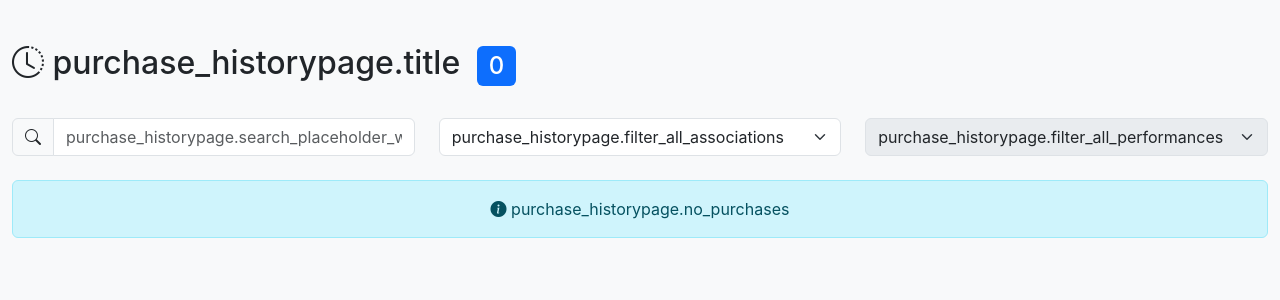
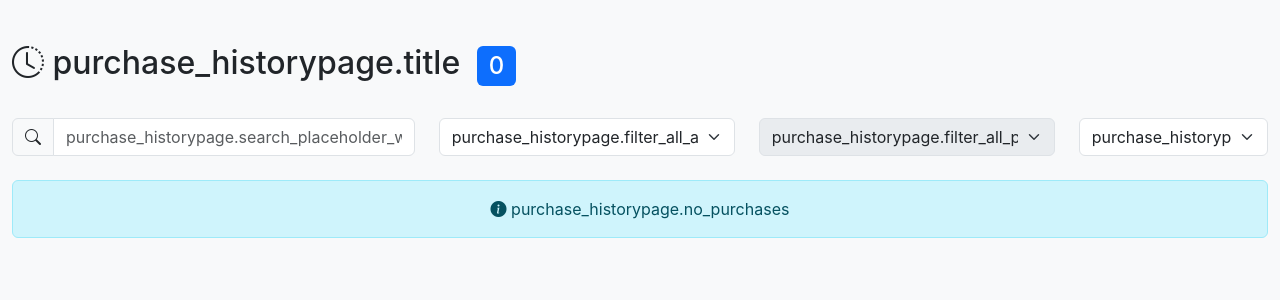
Before and after one commit to Mmaarten23/iftf_duoverkoop, a Django app: page /purchase_history/ in a window 1280 px wide. Shown: the part 62-362 px from the top of the page. Run offline with Django 4.2, Linux system fonts and the light colour scheme; the visitor is signed in with stand-in values (Sample User, id 1); data that the repository does not hold is empty.

Commit message:
feat: implement asynchronous email confirmation with status tracking and resend functionality

```diff
--- a/iftf_duoverkoop/settings.py
+++ b/iftf_duoverkoop/settings.py
@@ -29,7 +29,8 @@ ALLOWED_HOSTS = [
     "iftf-duoverkoop.onrender.com",
     "iftfduoverkoop.dpdns.org",
     "www.iftfduoverkoop.dpdns.org",
-    "mg.iftfduoverkoop.dpdns.org"
+    "mg.iftfduoverkoop.dpdns.org",
+    "localhost",
 ]
 CSRF_TRUSTED_ORIGINS = [
     "https://iftf-duoverkoop.onrender.com",
@@ -148,7 +149,7 @@ DEFAULT_AUTO_FIELD = 'django.db.models.BigAutoField'
 # https://docs.djangoproject.com/en/4.1/topics/email/
 
 EMAIL_BACKEND = 'django.core.mail.backends.smtp.EmailBackend'  # For development; change to SMTP for production
-SEND_EMAILS = True # os.environ.get("SEND_EMAILS", "False").lower() == "true" # Control email sending via environment variable
+SEND_EMAILS = os.environ.get("SEND_EMAILS", "False").lower() == "true" # Control email sending via environment variable
 EMAIL_HOST = 'smtp.eu.mailgun.org'
 EMAIL_PORT = 587
 EMAIL_USE_TLS = True
--- a/iftf_duoverkoop/src/core/admin.py
+++ b/iftf_duoverkoop/src/core/admin.py
@@ -46,10 +46,10 @@ class PerformanceAdmin(admin.ModelAdmin):
 
 @admin.register(Purchase)
 class PurchaseAdmin(admin.ModelAdmin):
-    list_display = ['id', 'name', 'email', 'ticket1', 'ticket2', 'date', 'created_by']
-    list_filter = ['date', 'ticket1__association']
+    list_display = ['id', 'name', 'email', 'ticket1', 'ticket2', 'date', 'created_by', 'email_status']
+    list_filter = ['date', 'ticket1__association', 'email_status']
     search_fields = ['name', 'email', 'verification_code']
-    readonly_fields = ['verification_code', 'created_by', 'date']
+    readonly_fields = ['verification_code', 'created_by', 'date', 'email_status']
 
 
 @admin.register(PurchaseAuditLog)
--- a/iftf_duoverkoop/src/views/history.py
+++ b/iftf_duoverkoop/src/views/history.py
@@ -1,9 +1,10 @@
 """
-views/history.py – Purchase history, edit, and delete views.
+views/history.py – Purchase history, edit, delete, and resend-email views.
 """
 import json
 from datetime import datetime
 
+from django.conf import settings
 from django.contrib.auth.decorators import login_required, permission_required
 from django.http import HttpRequest, HttpResponse, JsonResponse
 from django.shortcuts import render, get_object_or_404
@@ -12,6 +13,7 @@ from django.views.decorators.http import require_POST
 
 from iftf_duoverkoop.src.core.models import Purchase
 from iftf_duoverkoop.src.core.auth import get_client_ip, log_purchase_action, can_edit_purchases
+from iftf_duoverkoop.src.core.email import send_confirmation_email_async, build_confirmation_message
 from iftf_duoverkoop.src import db
 
 
@@ -29,6 +31,8 @@ def purchase_history(request: HttpRequest) -> HttpResponse:
         'available_performances': db.get_readable_keyed_performances(),
         'associations': db.get_all_associations(),
         'user_can_edit': can_edit_purchases(request.user),
+        'send_emails_enabled': settings.SEND_EMAILS,
+        'email_status_choices': Purchase.EMAIL_STATUS_CHOICES,
     })
 
 
@@ -153,3 +157,33 @@ def delete_purchase(request: HttpRequest, purchase_id: int) -> JsonResponse:
         return JsonResponse({'success': True})
     except Exception as e:
         return JsonResponse({'success': False, 'error': str(e)}, status=500)
+
+
+@require_POST
+@login_required
+@permission_required('iftf_duoverkoop.change_purchase', raise_exception=True)
+def resend_email(request: HttpRequest, purchase_id: int) -> JsonResponse:
+    """
+    Resend the confirmation email for a purchase.
+
+    Always allowed regardless of current email_status. The caller should
+    warn the user first when the status is already SENT (handled on the
+    front end via a confirmation dialog).
+
+    Returns JSON:
+        { "success": true, "already_sent": <bool> }   on dispatch
+        { "success": false, "error": "…" }             on error
+    """
+    if not settings.SEND_EMAILS:
+        return JsonResponse(
+            {'success': False, 'error': _('purchase_history.resend_email_disabled')},
+            status=400,
+        )
+    try:
+        purchase = get_object_or_404(Purchase, id=purchase_id)
+        already_sent = purchase.email_status == Purchase.EMAIL_SENT
+        subject, message = build_confirmation_message(purchase)
+        send_confirmation_email_async(purchase, subject, message)
+        return JsonResponse({'success': True, 'already_sent': already_sent})
+    except Exception as e:
+        return JsonResponse({'success': False, 'error': str(e)}, status=500)
--- a/iftf_duoverkoop/templates/purchase_history/purchase_history.html
+++ b/iftf_duoverkoop/templates/purchase_history/purchase_history.html
@@ -67,7 +67,7 @@
                        placeholder="{% translate 'purchase_historypage.search_placeholder_with_code' %}">
             </div>
         </div>
-        <div class="col-md-4">
+        <div class="col-md-3">
             <select class="form-select" id="associationFilter">
                 <option value="">{% translate "purchase_historypage.filter_all_associations" %}</option>
                 {% for association in associations %}
@@ -75,9 +75,18 @@
                 {% endfor %}
             </select>
         </div>
-        <div class="col-md-4">
+        <div class="col-md-3">
             <select class="form-select" id="performanceFilter" disabled>
                 <option value="">{% translate "purchase_historypage.filter_all_performances" %}</option>
+            </select>
+        </div>
+        <div class="col-md-2">
+            <select class="form-select" id="emailStatusFilter">
+                <option value="">{% translate "purchase_historypage.filter_all_email_statuses" %}</option>
+                <option value="PENDING">{% translate "purchase_historypage.email_status_pending" %}</option>
+                <option value="SENT">{% translate "purchase_historypage.email_status_sent" %}</option>
+                <option value="FAILED">{% translate "purchase_historypage.email_status_failed" %}</option>
+                <option value="NOT_SENT">{% translate "purchase_historypage.email_status_not_sent" %}</option>
             </select>
         </div>
     </div>
@@ -91,7 +100,8 @@
              data-association1="{{ purchase.ticket1.association.name }}"
              data-association2="{{ purchase.ticket2.association.name }}"
              data-ticket1-key="{{ purchase.ticket1.key }}"
-             data-ticket2-key="{{ purchase.ticket2.key }}">
+             data-ticket2-key="{{ purchase.ticket2.key }}"
+             data-email-status="{{ purchase.email_status }}">
             <div class="card purchase-card">
                 <div class="card-body">
                     <div class="row align-items-center">
@@ -123,6 +133,17 @@
                                 <i class="bi bi-shield-check text-primary"></i>
                                 <code class="text-primary">{{ purchase.verification_code }}</code>
                             </div>
+                            <div class="mt-1">
+                                {% if purchase.email_status == 'SENT' %}
+                                <span class="badge bg-success"><i class="bi bi-envelope-check-fill"></i> {% translate "purchase_historypage.email_status_sent" %}</span>
+                                {% elif purchase.email_status == 'FAILED' %}
+                                <span class="badge bg-danger"><i class="bi bi-envelope-x-fill"></i> {% translate "purchase_historypage.email_status_failed" %}</span>
+                                {% elif purchase.email_status == 'PENDING' %}
+                                <span class="badge bg-warning text-dark"><i class="bi bi-envelope-fill"></i> {% translate "purchase_historypage.email_status_pending" %}</span>
+                                {% else %}
+                                <span class="badge bg-secondary"><i class="bi bi-envelope-slash-fill"></i> {% translate "purchase_historypage.email_status_not_sent" %}</span>
+                                {% endif %}
+                            </div>
                         </div>
 
                         <div class="col-md-5">
@@ -137,8 +158,16 @@
                         </div>
 
                         <div class="col-md-1 text-end">
+                            {% if send_emails_enabled %}
+                            <button class="btn btn-sm btn-outline-secondary resend-email-btn mb-1"
+                                    data-purchase-id="{{ purchase.id }}"
+                                    data-email-status="{{ purchase.email_status }}"
+                                    title="{% translate 'purchase_historypage.resend_email' %}">
+                                <i class="bi bi-envelope-plus-fill"></i>
+                            </button>
+                            {% endif %}
                             {% if user_can_edit %}
-                            <button class="btn btn-sm btn-outline-primary edit-btn"
+                            <button class="btn btn-sm btn-outline-primary edit-btn mb-1"
                                     data-purchase-id="{{ purchase.id }}"
                                     data-ticket1-key="{{ purchase.ticket1.key }}"
                                     data-ticket2-key="{{ purchase.ticket2.key }}"
@@ -270,7 +299,10 @@ const translations = {
     extraChargeRequired: "{% translate 'purchase_historypage.extra_charge_required' %}",
     refundDue: "{% translate 'purchase_historypage.refund_due' %}",
     noPriceChange: "{% translate 'purchase_historypage.no_price_change' %}",
-    errorOccurred: "{% translate 'error.generic_error' %}"
+    errorOccurred: "{% translate 'error.generic_error' %}",
+    resendConfirmAlreadySent: "{% translate 'purchase_historypage.resend_email_confirm_already_sent' %}",
+    resendSuccess: "{% translate 'purchase_historypage.resend_email_success' %}",
+    resendFailed: "{% translate 'purchase_historypage.resend_email_failed' %}",
 };
 
 document.addEventListener('DOMContentLoaded', function() {
@@ -279,6 +311,7 @@ document.addEventListener('DOMContentLoaded', function() {
     const filterButtons = document.querySelectorAll('[data-filter]');
     const associationFilter = document.getElementById('associationFilter');
     const performanceFilter = document.getElementById('performanceFilter');
+    const emailStatusFilter = document.getElementById('emailStatusFilter');
     let currentFilter = 'all';
     let performancePrices = {};
 
@@ -344,6 +377,11 @@ document.addEventListener('DOMContentLoaded', function() {
         filterPurchases(searchInput.value.toLowerCase(), currentFilter);
     });
 
+    // Email status filter change
+    emailStatusFilter.addEventListener('change', function() {
+        filterPurchases(searchInput.value.toLowerCase(), currentFilter);
+    });
+
     function filterPurchases(searchTerm, filter) {
         const today = new Date();
         const weekAgo = new Date(today.getTime() - 7 * 24 * 60 * 60 * 1000);
@@ -365,10 +403,49 @@ document.addEventListener('DOMContentLoaded', function() {
             // Association and performance filter matching
             const associationMatch = associationFilter.value === '' || item.dataset.association1 === associationFilter.value || item.dataset.association2 === associationFilter.value;
             const performanceMatch = performanceFilter.value === '' || item.dataset.ticket1Key === performanceFilter.value || item.dataset.ticket2Key === performanceFilter.value;
+            const emailStatusMatch = emailStatusFilter.value === '' || item.dataset.emailStatus === emailStatusFilter.value;
 
-            item.style.display = matchesSearch && matchesFilter && associationMatch && performanceMatch ? '' : 'none';
+            item.style.display = matchesSearch && matchesFilter && associationMatch && performanceMatch && emailStatusMatch ? '' : 'none';
         });
     }
+
+    // Resend email functionality
+    document.querySelectorAll('.resend-email-btn').forEach(btn => {
+        btn.addEventListener('click', function() {
+            const purchaseId = this.dataset.purchaseId;
+            const emailStatus = this.dataset.emailStatus;
+
+            if (emailStatus === 'SENT') {
+                if (!confirm(translations.resendConfirmAlreadySent)) {
+                    return;
+                }
+            }
+
+            const button = this;
+            button.disabled = true;
+
+            fetch(`/purchase_history/resend-email/${purchaseId}/`, {
+                method: 'POST',
+                headers: {
+                    'X-CSRFToken': document.querySelector('[name=csrfmiddlewaretoken]').value
+                }
+            })
+            .then(response => response.json())
+            .then(data => {
+                button.disabled = false;
+                if (data.success) {
+                    alert(translations.resendSuccess);
+                } else {
+                    alert(data.error || translations.resendFailed);
+                }
+            })
+            .catch(error => {
+                button.disabled = false;
+                console.error('Error:', error);
+                alert(translations.resendFailed);
+            });
+        });
+    });
 
     {% if user_can_edit %}
     // Edit functionality
--- a/iftf_duoverkoop/urls.py
+++ b/iftf_duoverkoop/urls.py
@@ -6,7 +6,7 @@ from django.views.static import serve
 
 from iftf_duoverkoop.src.views.auth import login_view, logout_view
 from iftf_duoverkoop.src.views.order import order, main, get_last_customer
-from iftf_duoverkoop.src.views.history import purchase_history, edit_purchase, delete_purchase
+from iftf_duoverkoop.src.views.history import purchase_history, edit_purchase, delete_purchase, resend_email
 from iftf_duoverkoop.src.views.export import export
 from iftf_duoverkoop.src.views.verify import verify_code
 from iftf_duoverkoop.src.views.api import db_info, get_performances_by_association, get_performance_prices, get_availability
@@ -25,6 +25,7 @@ urlpatterns = [
     path('purchase_history/', purchase_history, name='purchase_history'),
     path('purchase_history/edit/<int:purchase_id>/', edit_purchase, name='edit_purchase'),
     path('purchase_history/delete/<int:purchase_id>/', delete_purchase, name='delete_purchase'),
+    path('purchase_history/resend-email/<int:purchase_id>/', resend_email, name='resend_email'),
     path('verify/', verify_code, name='verify_code'),
     path('export/', export, name='export'),
 
```
Also changed, not shown: iftf_duoverkoop/src/core/email.py (added, +77 -0 lines), iftf_duoverkoop/src/core/models.py (+19 -0 lines), iftf_duoverkoop/src/views/order.py (+12 -23 lines), iftf_duoverkoop/locale/nl/LC_MESSAGES/django.po, 1 other file.
